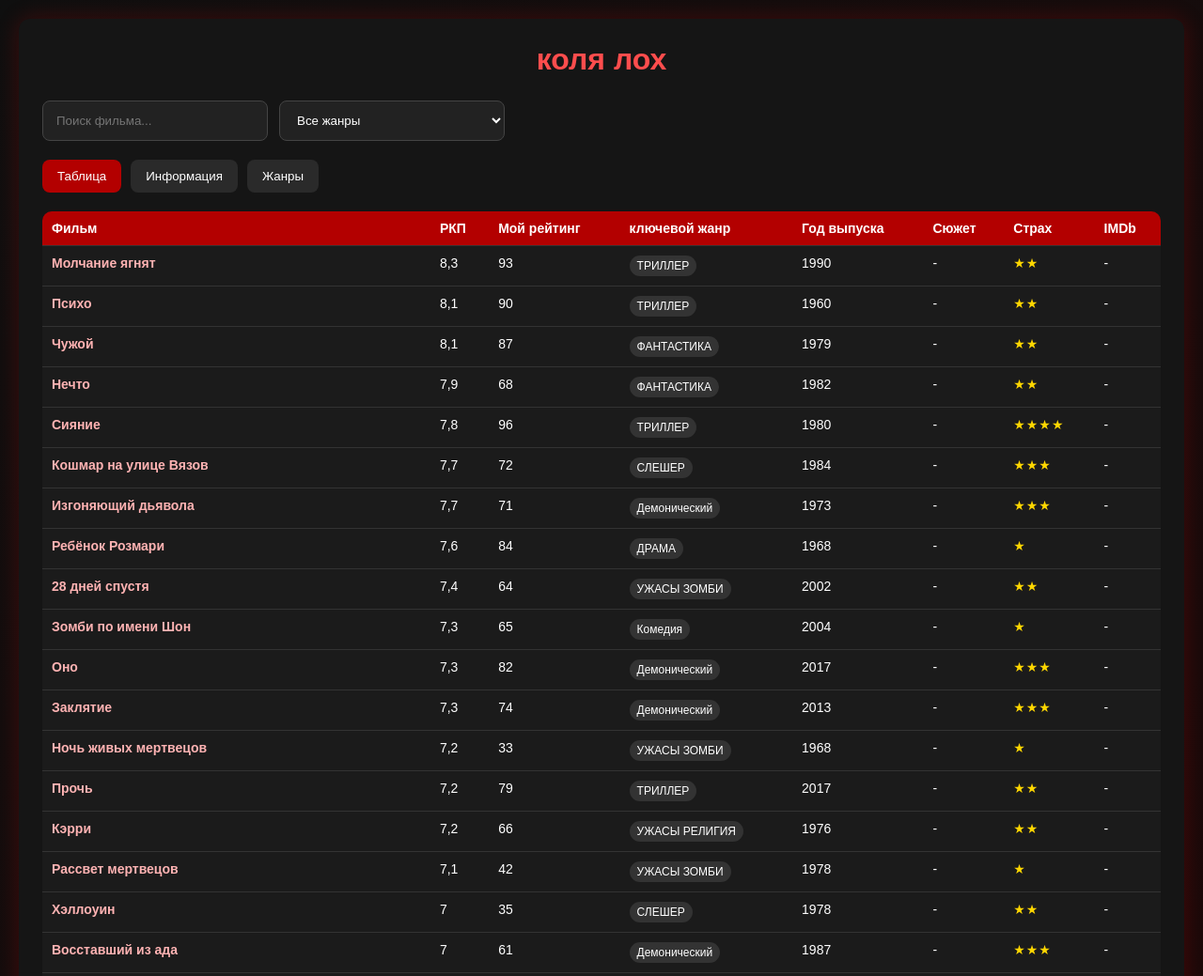
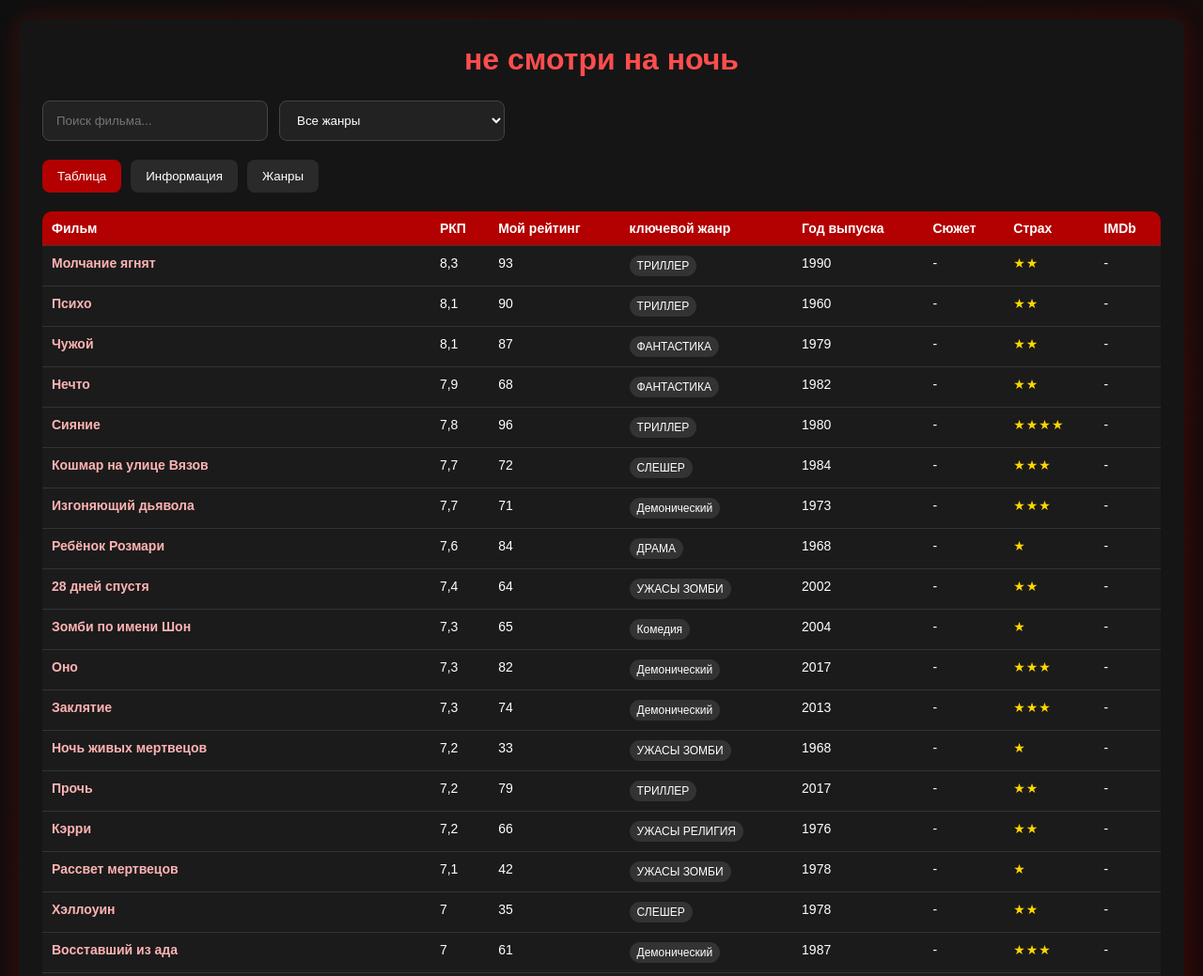
Before and after one commit to kianhor/my-horror-site, a plain HTML site: page index.html/index.html in a window 1280 px wide. Shown: the top 1039 px of the page at 94% size. Drawn offline with Linux system fonts and the light colour scheme.

Commit message:
Update index.html

```diff
--- a/index.html/index.html
+++ b/index.html/index.html
@@ -8,7 +8,7 @@
 </head>
 <body>
   <div class="container">
-    <h1>коля лох</h1>
+    <h1>не смотри на ночь</h1>
 
     <div class="top-panel">
       <input type="text" id="searchInput" placeholder="Поиск фильма..." />
```
